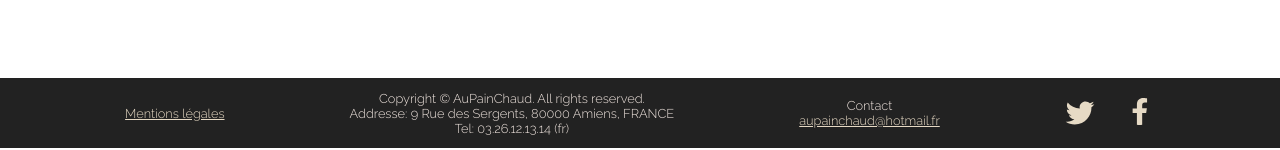
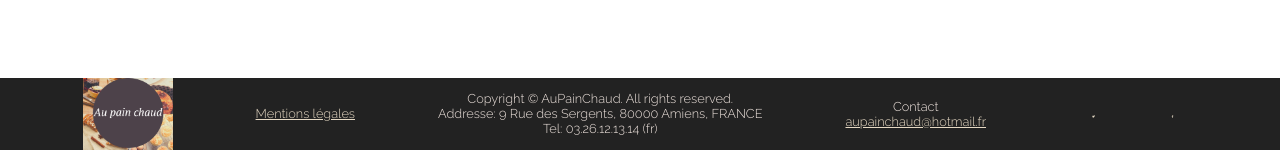
Before and after one commit to garygaffez/auPainChaud, a plain HTML site: page index.html in a window 1280 px wide. Shown: the part 2338-2488 px from the top of the page. Drawn offline with Linux system fonts and the light colour scheme.

Commit message:
logo dans le footer

```diff
--- a/asset/css/style.css
+++ b/asset/css/style.css
@@ -150,36 +150,6 @@ li a:hover {
     margin: 0 70px;
 }
 
-/* footer */
-footer{
-    background-color: #222222;
-    color: #f0e5df;
-    display:flex;
-    justify-content: space-evenly;
-    align-items: center;
-    text-align: center;
-    font-size: 0.8em;
-}
-
-.reseaux{
-    display:flex;
-}
-
-#logotwitter {
-    width: 30px;
-    height: 30px;
-    margin-right: 30px;
-}
-
-#logofacebook {
-    width: 30px;
-    height: 30px;
-}
-
-a {
-    color: #E6D9C4;
-}
-
 /* Formulaire et nous situer */
 form{
     width: 70%;
@@ -268,3 +238,38 @@ button{
 .schedule h3, .schedule p{
     width: 80%;
 }
+
+/* footer */
+footer{
+    background-color: #222222;
+    color: #f0e5df;
+    display:flex;
+    justify-content: space-evenly;
+    align-items: center;
+    text-align: center;
+    font-size: 0.8em;
+}
+
+footer img{
+    width: 7%
+}
+
+.reseaux{
+    display:flex;
+    width: 10%;
+}
+
+.reseaux a{
+}
+
+#logotwitter {
+    margin-right: 30px;
+}
+
+#logofacebook {
+
+}
+
+a {
+    color: #E6D9C4;
+}
--- a/index.html
+++ b/index.html
@@ -15,7 +15,7 @@
     <link rel="stylesheet" href="asset/css/style.css">
     <!--logo-->
     <link rel="icon" type="image/png" sizes="16x16" href="asset/img/Logo_Au_Pain_Chaud.png">
-    <title>Au pain chaud</title>
+    <title>Au pain chaud - Boulangerie pâtisserie sur Amiens</title>
 </head>
 
 <body>
@@ -154,6 +154,7 @@
     <!-- end adress & form -->
 
     <footer>
+        <img src="asset/img/Logo_Au_Pain_Chaud.png" alt="logo - Au Pain Chaud">
         <p><a href="legalNotice.html">Mentions légales</a></p>
         <p>Copyright © AuPainChaud. All rights reserved.<br>
             Addresse: 9 Rue des Sergents, 80000 Amiens, FRANCE<br>
```
